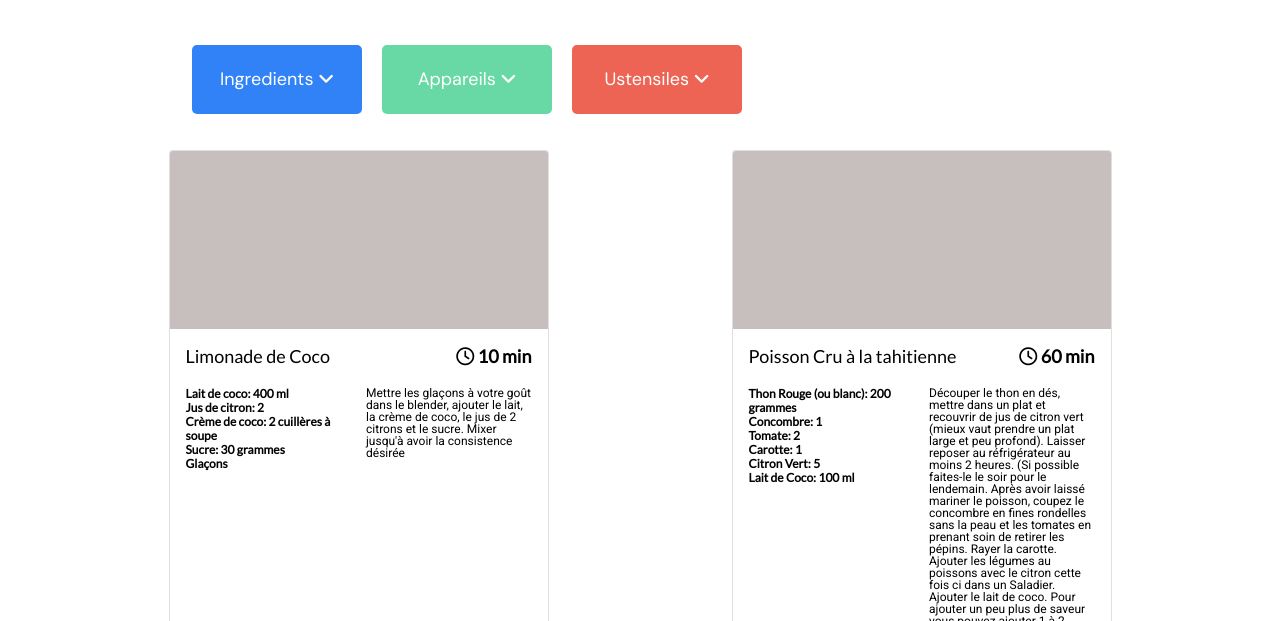
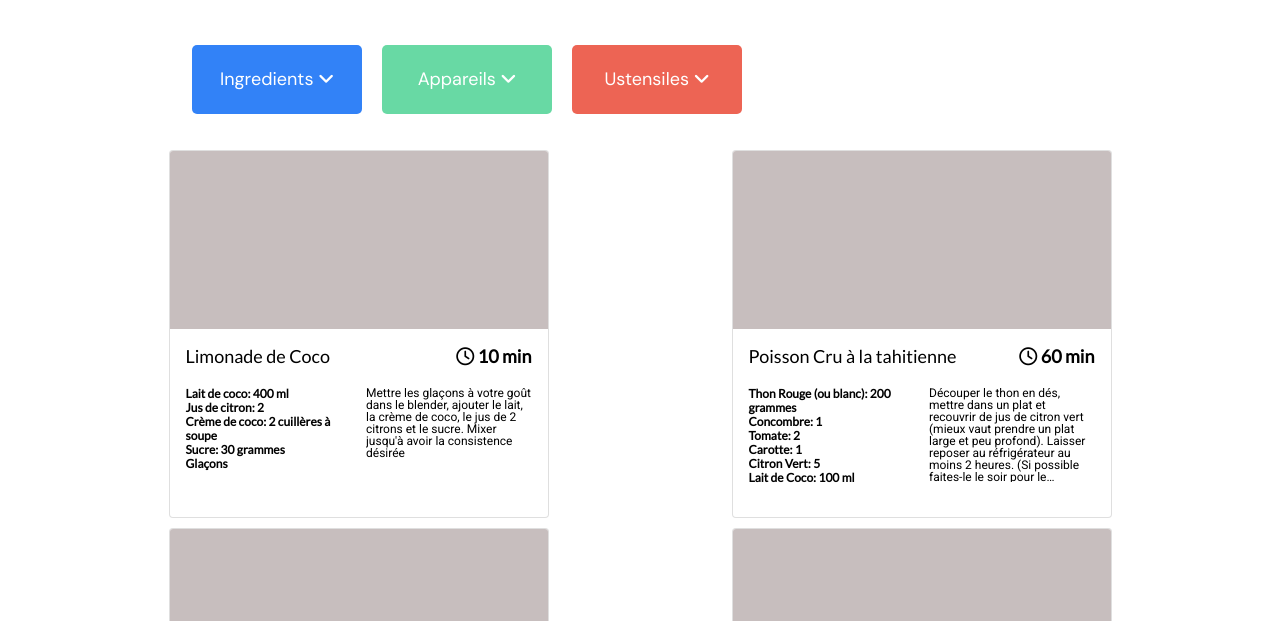
Before and after one commit to tetyanachouteau/front-end-search-engine-kitchen, a website with bundled scripts: page index.html in a window 1280 px wide. Shown: the part 179-800 px from the top of the page. Built offline with nearby package versions, Linux system fonts and the light colour scheme.

Commit message:
Limite la taille de la description des recettes

```diff
--- a/css/index.css
+++ b/css/index.css
@@ -141,6 +141,12 @@ form i {
     line-height: 100%;
     color: #000000;
     flex-basis: 50%;
+    height: 95px;
+    overflow: hidden;
+    text-overflow: ellipsis;
+    -webkit-line-clamp: 8;
+    -webkit-box-orient: vertical;
+    display: -webkit-box;
 }
 
 .dropdown {
```
